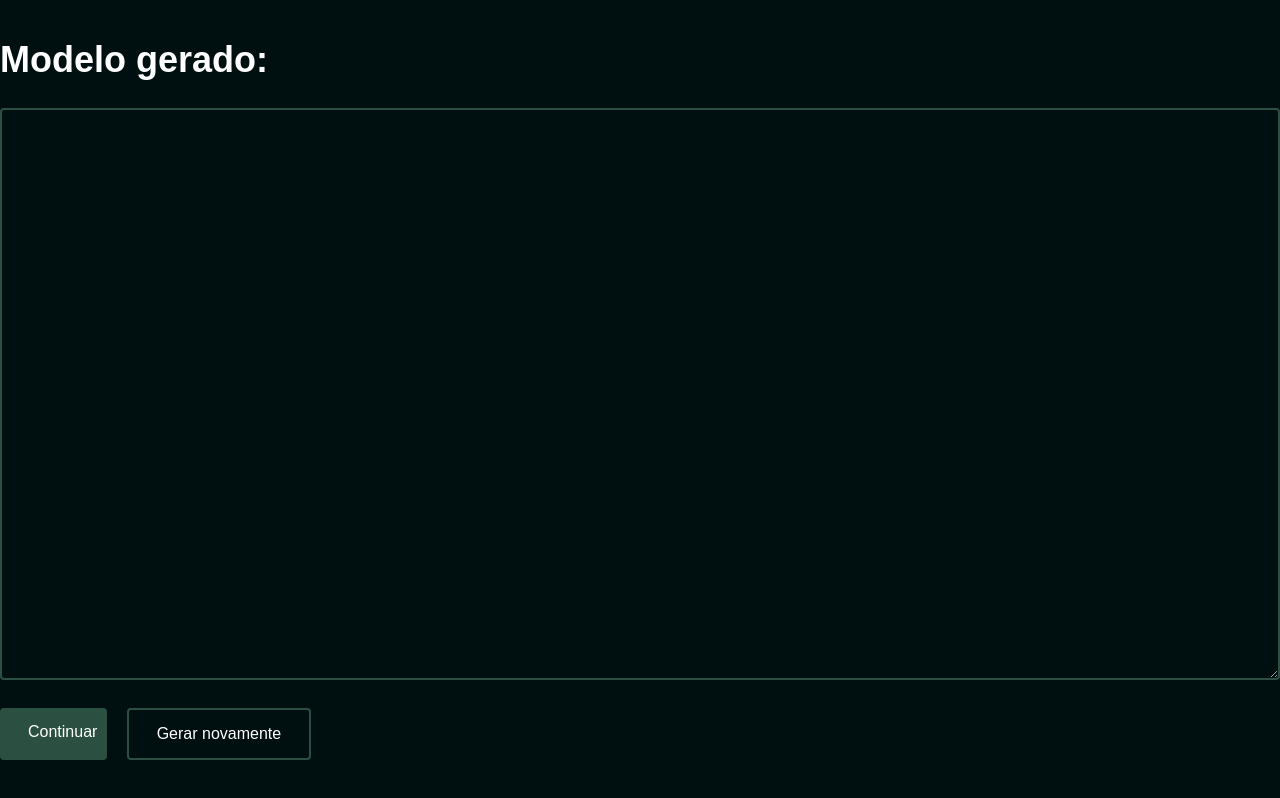
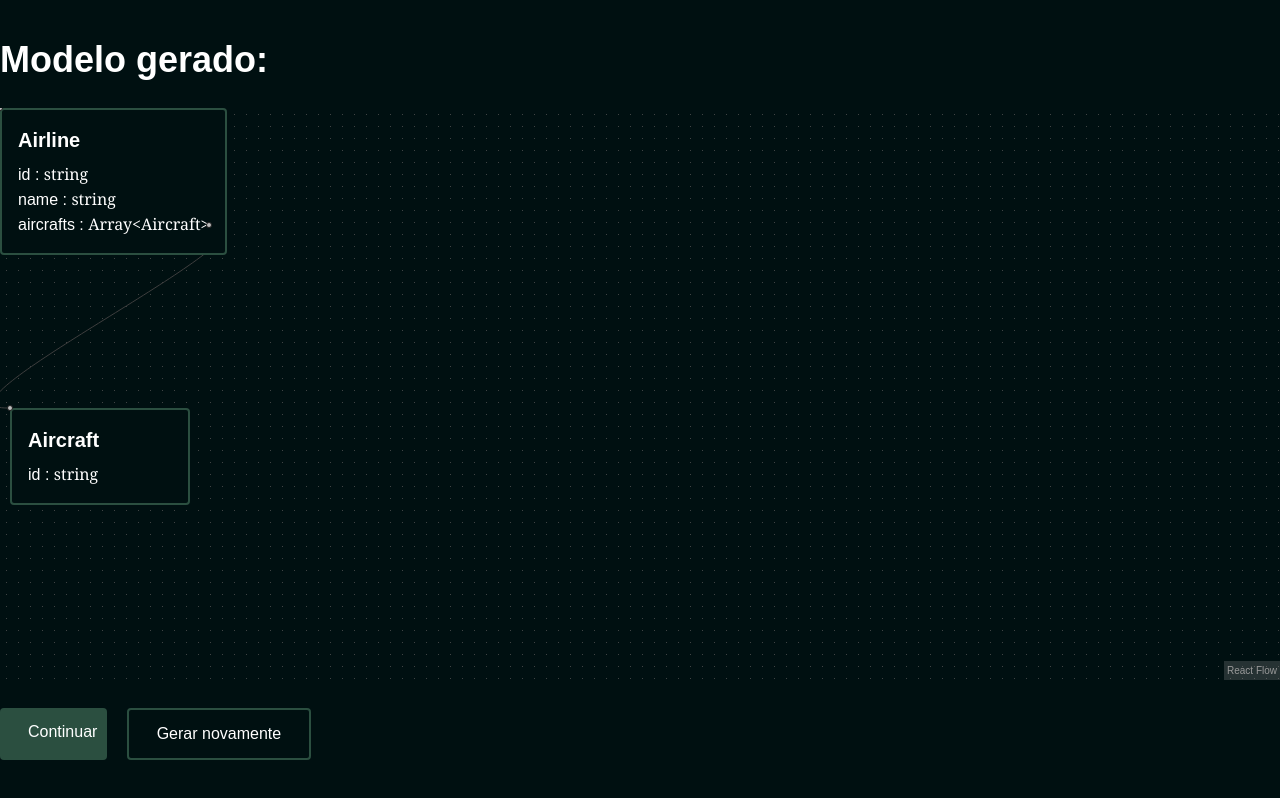
Before and after one commit to EnityBlackHawk/mf_front, a Next.js app: page /model-generated in a window 1280 px wide. Built offline with nearby package versions, Linux system fonts and the light colour scheme.

Commit message:
feat: Add Rect Flow

```diff
--- a/package.json
+++ b/package.json
@@ -9,6 +9,7 @@
     "lint": "next lint"
   },
   "dependencies": {
+    "@xyflow/react": "^12.5.4",
     "framer-motion": "^12.5.0",
     "ldrs": "^1.1.2",
     "next": "15.2.1",
--- a/src/app/model-generated/page.tsx
+++ b/src/app/model-generated/page.tsx
@@ -3,7 +3,63 @@
 import Button from "@/components/Button";
 import Loading from "@/components/Loading";
 import Link from "next/link";
-import { useEffect, useState } from "react";
+import { useCallback, useEffect, useState } from "react";
+import React from "react";
+import {
+  ReactFlow,
+  MiniMap,
+  Controls,
+  Background,
+  useNodesState,
+  useEdgesState,
+  addEdge,
+} from "@xyflow/react";
+import "@xyflow/react/dist/style.css";
+import DocumentNode from "@/components/Nodes/DocumentNode";
+
+const nodeTypes = {
+  documentType: DocumentNode,
+};
+
+const initialNodes = [
+  {
+    id: "1",
+    type: "documentType",
+    position: { x: 0, y: 0 },
+    data: {
+      name: "Airline",
+      props: [
+        {
+          name: "id",
+          isReference: false,
+          isRelationship: false,
+          type: "string",
+        },
+        {
+          name: "name",
+          isReference: false,
+          isRelationship: false,
+          type: "string",
+        },
+        {
+          name: "aircrafts",
+          isReference: false,
+          isRelationship : true,
+          type: "Array<Aircraft>"
+        }
+      ],
+    },
+  },
+  {
+    id: "2",
+    type: "documentType",
+    position: { x: 10, y: 300 },
+    data: { name: "Aircraft", props: [{ name: "id", type: "string" }] },
+  },
+];
+const initialEdges = [
+  { id: "e1-2", source: "1", sourceHandle: "0", target: "2" },
+];
 
 export default function ModelGenerated() {
   const [isLoading, setLoading] = useState<boolean>(true);
@@ -11,6 +67,14 @@ export default function ModelGenerated() {
   useEffect(() => {
     setTimeout(() => setLoading(false), 3000);
   }, []);
+
+  const [nodes, setNodes, onNodesChange] = useNodesState(initialNodes);
+  const [edges, setEdges, onEdgesChange] = useEdgesState(initialEdges);
+
+  const onConnect = useCallback(
+    (params) => setEdges((eds) => addEdge(params, eds)),
+    [setEdges]
+  );
 
   return (
     <>
@@ -24,7 +88,16 @@ export default function ModelGenerated() {
         <div className="flex flex-col col-1 container gap-7 h-full py-10">
           <h1 className="font-bold text-4xl">Modelo gerado:</h1>
 
-          <textarea className="main-input grow" />
+          <ReactFlow
+            nodeTypes={nodeTypes}
+            colorMode="dark"
+            nodes={nodes}
+            edges={edges}
+            onNodesChange={onNodesChange}
+            onEdgesChange={onEdgesChange}
+          >
+            <Background bgColor="#001011" variant="dots" gap={12} size={1} />
+          </ReactFlow>
 
           <div className="flex flex-row gap-5">
             <Link href={"/llm-config"} className="btn-primary w-1/12">
--- /dev/null
+++ b/src/components/Nodes/DocumentNode/DocumentType.tsx
@@ -0,0 +1,11 @@
+export type DocType = {
+  name: String;
+  props: Array<PropType>;
+};
+
+export type PropType = {
+  name: String;
+  type: String;
+  isRelationship: boolean;
+  isReference: boolean;
+};
--- /dev/null
+++ b/src/components/Nodes/DocumentNode/index.tsx
@@ -0,0 +1,52 @@
+import { useRef, useEffect, useState } from "react";
+import { Handle, Position } from "@xyflow/react";
+import { DocType } from "./DocumentType";
+
+export default function DocumentNode({ data }: { data: DocType }) {
+  const [labelPositions, setLabelPositions] = useState<number[]>([]);
+
+  useEffect(() => {
+    // Measure the Y positions of all labels
+    const positions = Array.from(document.querySelectorAll(".label")).map(
+      (label) =>
+        (label as HTMLElement).offsetTop +
+        (label as HTMLElement).offsetHeight / 2
+    );
+    setLabelPositions(positions);
+  }, [data.props]);
+
+  return (
+    <>
+      <div className="min-w-45 bg-background border-2 border-onBackground rounded flex flex-col px-4 py-4">
+        <h2 className="mb-2">{data.name}</h2>
+
+        {data.props.map((x, index) => {
+          return (
+            <div key={index} className="relative">
+              <label className="label">
+                {x.name} : <span className="font-serif">{x.type}</span>
+              </label>
+              {x.isRelationship && labelPositions[index] !== undefined && (
+                <Handle
+                  type="source"
+                  position={Position.Right}
+                  style={{ top: labelPositions[index] }}
+                  id={"0"}
+                  isConnectable={true}
+                />
+              )}
+            </div>
+          );
+        })}
+      </div>
+
+      <Handle
+        type="target"
+        position={Position.Left}
+        style={{ top: 0 }}
+        id="b"
+        isConnectable={true}
+      />
+    </>
+  );
+}
```
Also changed, not shown: 1 other file (tests, documents, lock files or other folders).
